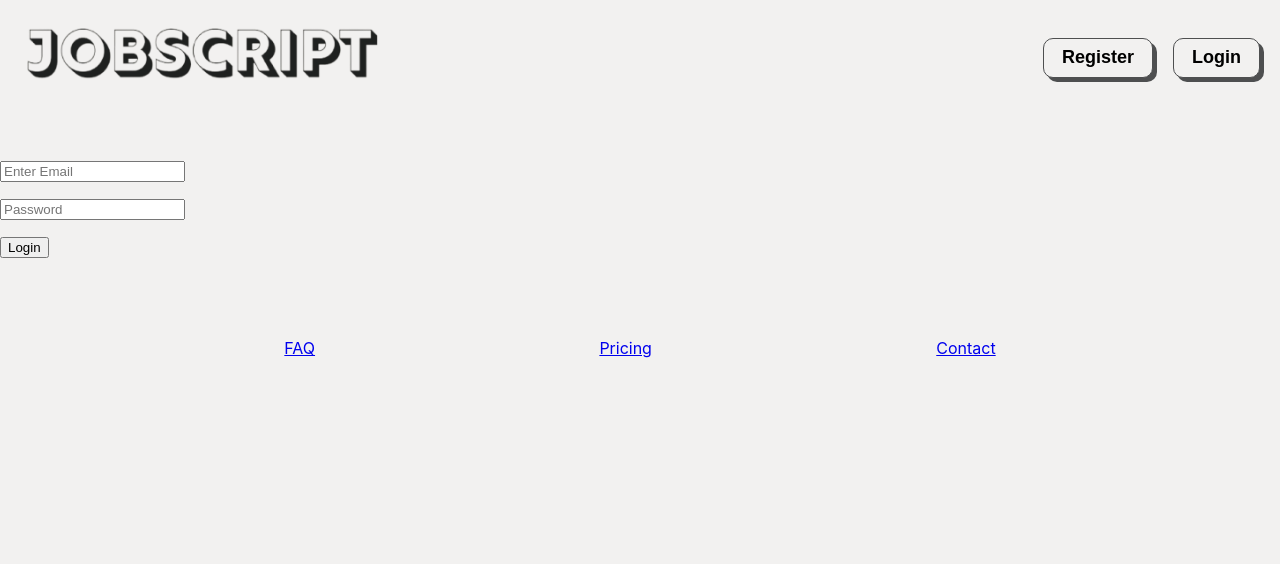
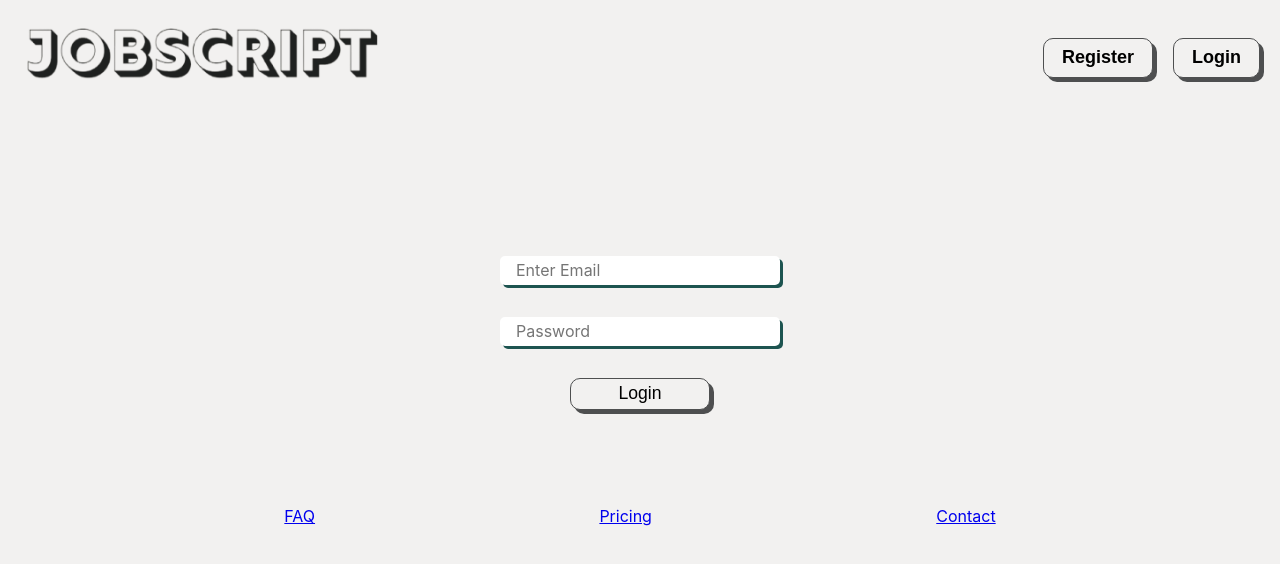
Before and after one commit to Funk3/jobscript, a React (Create React App) app in the folder client/: page / in a window 1280 px wide. Both pictures are taken after a click on the button "Login". Shown: the top 564 px of the page. Built offline with nearby package versions, Linux system fonts and the light colour scheme.

Commit message:
add styling to login page

```diff
--- a/client/src/components/buttons/GenerateCoverLetter.jsx
+++ b/client/src/components/buttons/GenerateCoverLetter.jsx
@@ -63,3 +63,4 @@ export default function GenerateCoverLetter(props) {
     </>
   );
 }
+11
--- a/client/src/components/pages/LoginPage.js
+++ /dev/null
@@ -1,37 +0,0 @@
-import { useState, useContext } from 'react';
-import { authContext } from 'providers/AuthProvider';
-
-
-
-export default function LoginPage() {
-  const [email, setEmail] = useState("");
-  const [password, setPassword] = useState("");
-  const { login } = useContext(authContext);
-
-  const onSubmit = function (event) {
-    event.preventDefault();
-    email && login(email, password);
-  };
-
-  return (
-    <div className="login">
-      <form onSubmit={onSubmit}>
-        <p>
-          <input type="text" name="username"
-            value={email} placeholder="Enter Email"
-            onChange={event => setEmail(event.target.value)} />
-        </p>
-        <p>
-          <input type="password" name="password"
-            value={password} placeholder="Password"
-            onChange={event => setPassword(event.target.value)} />
-        </p>
-        <p className="submit">
-          <button type="submit" name="commit">Login</button>
-        </p>
-      </form>
-
-
-    </div>
-  );
-};
--- /dev/null
+++ b/client/src/components/pages/LoginPage.jsx
@@ -0,0 +1,43 @@
+import { useState, useContext } from 'react';
+import { authContext } from 'providers/AuthProvider';
+
+export default function LoginPage() {
+  const [email, setEmail] = useState('');
+  const [password, setPassword] = useState('');
+  const { login } = useContext(authContext);
+
+  const onSubmit = function (event) {
+    event.preventDefault();
+    email && login(email, password);
+  };
+
+  return (
+    <div className='login'>
+      <form className='loginform' onSubmit={onSubmit}>
+        <p>
+          <input
+            type='text'
+            name='username'
+            value={email}
+            placeholder='Enter Email'
+            onChange={(event) => setEmail(event.target.value)}
+          />
+        </p>
+        <p>
+          <input
+            type='password'
+            name='password'
+            value={password}
+            placeholder='Password'
+            onChange={(event) => setPassword(event.target.value)}
+          />
+        </p>
+        <p className='submit'>
+          <button className='login-button' type='submit' name='commit'>
+            Login
+          </button>
+        </p>
+      </form>
+    </div>
+  );
+}
--- a/client/src/styles/App.scss
+++ b/client/src/styles/App.scss
@@ -1,4 +1,4 @@
-@import "Variables";
+@import 'Variables';
 
 /* Whole page */
 html {
@@ -88,11 +88,11 @@ aside {
 }
 
 .job-list {
-  display:flex;
+  display: flex;
   flex-direction: column;
 }
 
-button.job-list-item{
+button.job-list-item {
   margin-bottom: 1rem;
   background-color: white;
   text-align: inherit;
@@ -102,10 +102,9 @@ button.job-list-item{
   border-radius: 10px;
   padding: 1rem;
   text-transform: capitalize;
-
 }
 
-.create-new-job{
+.create-new-job {
   display: flex;
   flex-direction: row;
   justify-content: space-between;
@@ -265,7 +264,7 @@ input:focus {
 
 /* Generate button */
 
-.input-validation{
+.input-validation {
   background: #f8d7da;
   border-radius: 5px;
   text-align: center;
@@ -325,7 +324,6 @@ input:focus {
 /* Landing page */
 
 .landing-page {
-
   button {
     background-color: $main-colour;
     cursor: $btn-cursor;
@@ -355,7 +353,7 @@ input:focus {
   display: flex;
   flex-direction: row;
   justify-content: space-between;
-  align-items :baseline;
+  align-items: baseline;
   text-align: center;
   margin: 10rem 10rem 0 10rem;
   align-items: baseline;
@@ -404,5 +402,42 @@ input:focus {
 /* Login */
 
 .login {
-  margin-top: 20vh;
+  padding-top: 30vh;
+  display: flex;
+  justify-content: center;
 }
+
+.loginform {
+  display: flex;
+  flex-flow: column nowrap;
+  justify-content: center;
+  align-items: center;
+
+  input {
+    display: flex;
+    align-items: center;
+    background-color: white;
+    width: -webkit-fill-available;
+    border-radius: 5px;
+    font-family: Inter, sans-serif;
+    padding: 0.2rem 1rem;
+    font-size: 16px;
+    line-height: 1.4;
+    border: none;
+    box-shadow: $accent-colour 3px 3px 0 0;
+  }
+}
+
+.login-button {
+  background-color: $main-colour;
+  cursor: $btn-cursor;
+  box-shadow: $btn-box-shadow;
+  border: $btn-border;
+  border-radius: 10px;
+  width: 140px;
+  height: auto;
+  text-align: center;
+  font-weight: 500;
+  font-size: 1.1rem;
+  padding: 0.3rem 0rem;
+}
```
